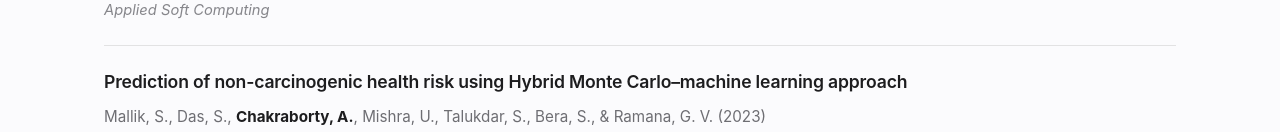
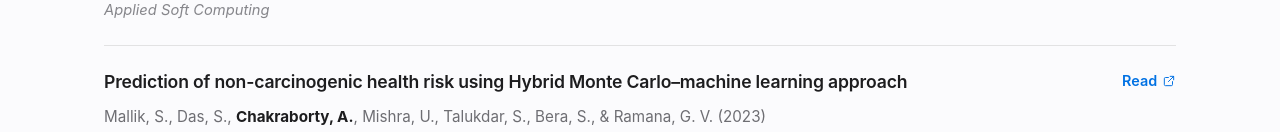
Before and after one commit to abhigyan-pro/abhigyan-pro.github.io, a React (Vite) app: page /publications in a window 1280 px wide. Shown: the part 668-800 px from the top of the page. Built offline with nearby package versions, Linux system fonts and the light colour scheme.

Commit message:
Add DOIs for two journal articles

```diff
--- a/src/data/publications.js
+++ b/src/data/publications.js
@@ -24,6 +24,7 @@ export const publicationGroups = [
         title:
           'Prediction of non-carcinogenic health risk using Hybrid Monte Carlo–machine learning approach',
         venue: 'Human and Ecological Risk Assessment',
+        href: 'https://doi.org/10.1080/10807039.2023.2188417',
       },
       {
         authors: 'Mallik, S., Chakraborty, A., Mishra, U., & Paul, N.',
@@ -31,6 +32,7 @@ export const publicationGroups = [
         title:
           'Prediction of irrigation water suitability using geospatial computing approach: a case study of Agartala city, India',
         venue: 'Environmental Science and Pollution Research',
+        href: 'https://doi.org/10.1007/s11356-022-21232-8',
       },
     ],
   },
```
